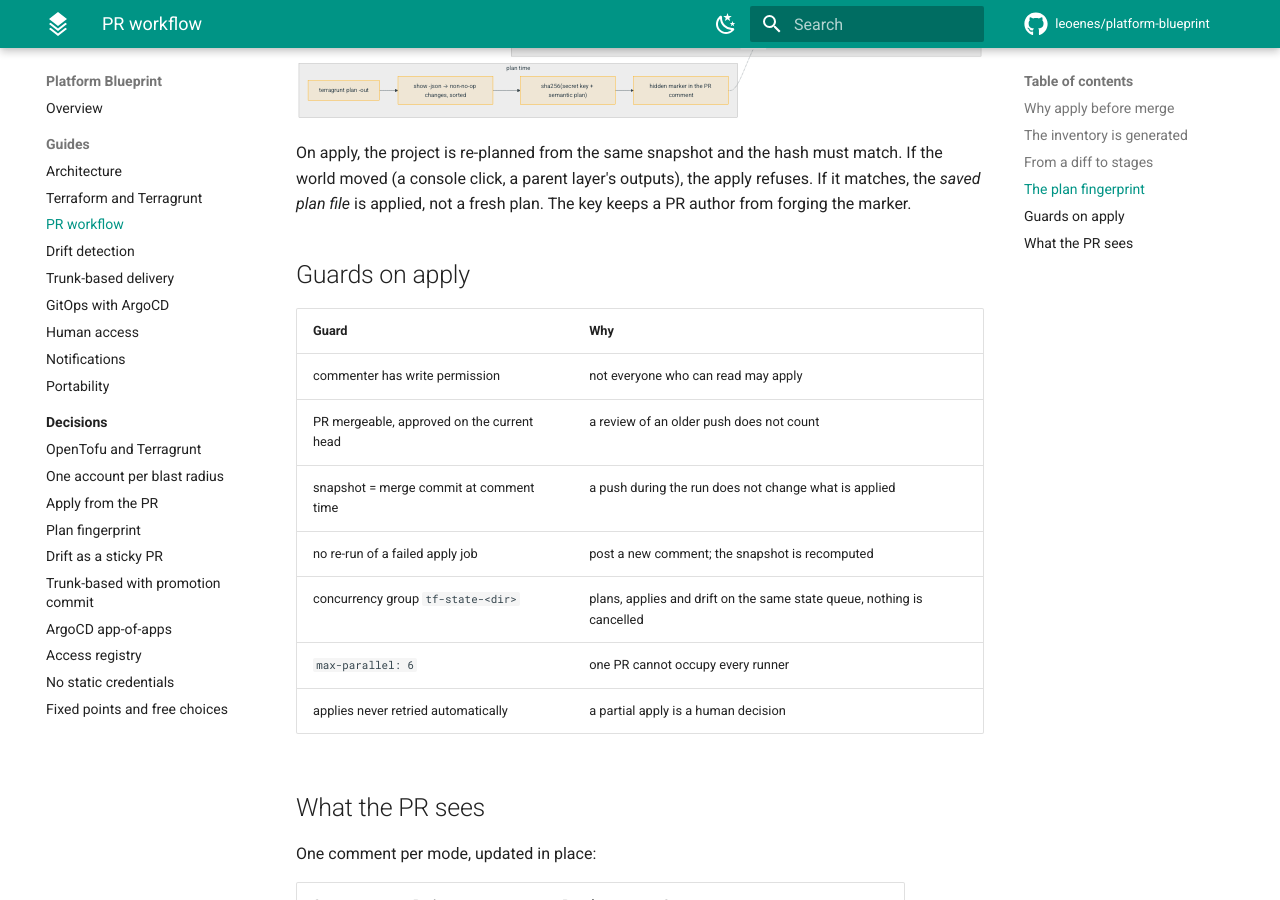
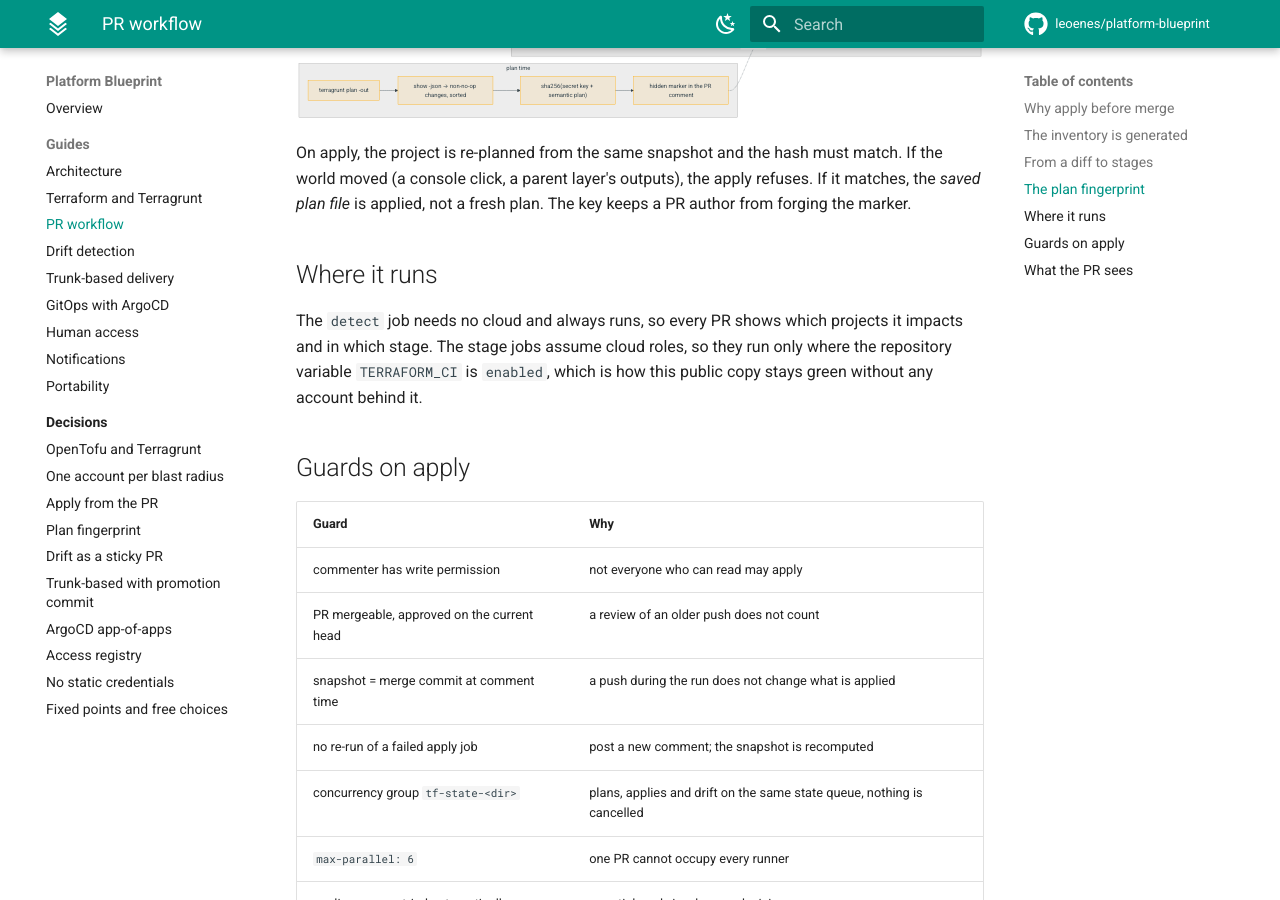
Before and after one commit to leoenes/platform-blueprint, an MkDocs documentation site: the page built from docs/03-pr-workflow.md, in a window 1280 px wide and 900 px high, scrolled down 2281 px. Built offline with MkDocs 1.6.1 and Material for MkDocs 9.7.7, drawn with Linux system fonts in a browser that asks for light colours; comment, search, counter and statistics services are not loaded.

Commit message:
fix(ci): drop duplicate core in github-script; gate cloud stages behind TERRAFORM_CI variable

```diff
--- a/docs/03-pr-workflow.md
+++ b/docs/03-pr-workflow.md
@@ -125,6 +125,13 @@ match. If the world moved (a console click, a parent layer's outputs), the
 apply refuses. If it matches, the *saved plan file* is applied, not a fresh
 plan. The key keeps a PR author from forging the marker.
 
+## Where it runs
+
+The `detect` job needs no cloud and always runs, so every PR shows which
+projects it impacts and in which stage. The stage jobs assume cloud roles, so
+they run only where the repository variable `TERRAFORM_CI` is `enabled`,
+which is how this public copy stays green without any account behind it.
+
 ## Guards on apply
 
 | Guard | Why |
```
Also changed, not shown: 2 other files.
